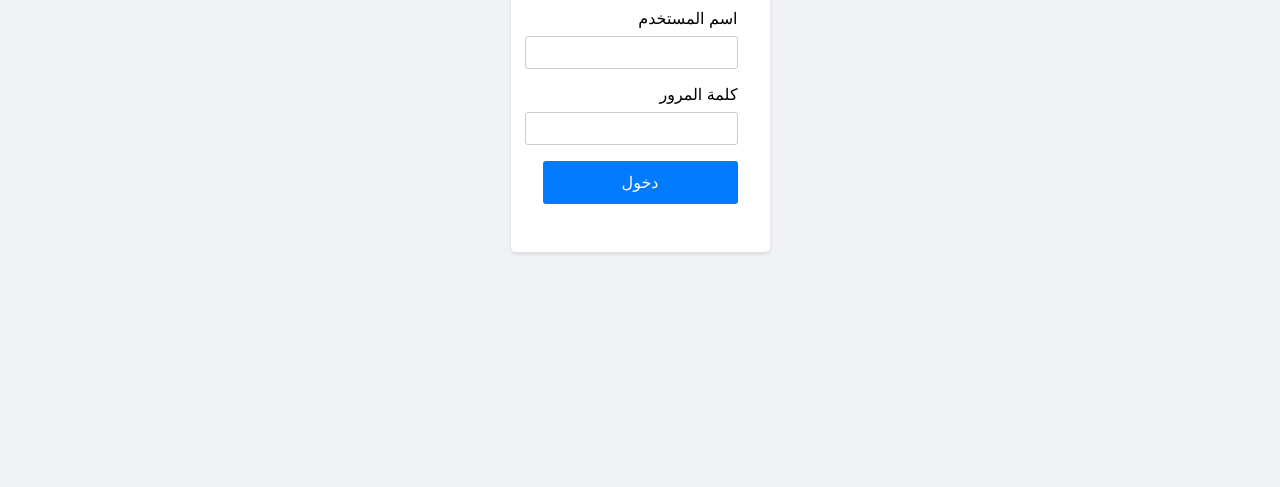
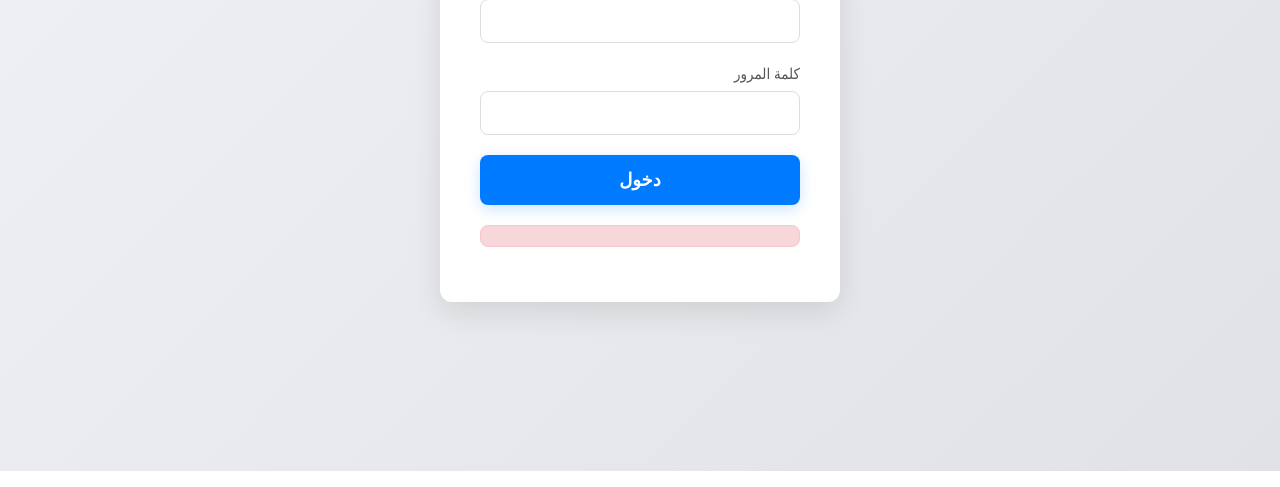
Before and after one commit to zainsoftyemen-hue/hizoum-crm, a website: page index.html in a window 1280 px wide. Shown: the part 329-816 px from the top of the page. Drawn offline with Linux system fonts and the light colour scheme.

Commit message:
صفحة تسجيل دخول احترافية

```diff
--- a/style.css
+++ b/style.css
@@ -1,58 +1,138 @@
+/* General Body Styles */
 body {
-    font-family: sans-serif;
+    font-family: 'Segoe UI', Tahoma, Geneva, Verdana, sans-serif; /* Modern, clean font */
     display: flex;
     justify-content: center;
     align-items: center;
-    height: 100vh;
-    background-color: #f0f2f5;
+    min-height: 100vh; /* Use min-height for better responsiveness */
+    background: linear-gradient(135deg, #f0f2f5 0%, #e0e2e5 100%); /* Subtle gradient background */
+    margin: 0;
+    padding: 20px; /* Add some padding for smaller screens */
+    box-sizing: border-box; /* Include padding in element's total width and height */
     direction: rtl;
 }
 
+/* Login Container Styling */
 .login-container {
-    background-color: white;
-    padding: 2rem;
-    border-radius: 5px;
-    box-shadow: 0 2px 4px rgba(0, 0, 0, 0.1);
+    background-color: #ffffff; /* Pure white background */
+    padding: 40px; /* Increased padding */
+    border-radius: 12px; /* More rounded corners */
+    box-shadow: 0 10px 30px rgba(0, 0, 0, 0.1); /* Softer, larger shadow */
+    width: 100%;
+    max-width: 400px; /* Max width for better control on large screens */
+    box-sizing: border-box;
+    animation: fadeIn 0.8s ease-out; /* Simple fade-in animation */
 }
 
+@keyframes fadeIn {
+    from { opacity: 0; transform: translateY(-20px); }
+    to { opacity: 1; transform: translateY(0); }
+}
+
+/* Heading Styling */
 h2 {
     text-align: center;
-    margin-bottom: 1.5rem;
+    margin-bottom: 30px; /* Increased margin */
+    color: #333333; /* Darker text for better contrast */
+    font-size: 28px; /* Larger heading */
+    font-weight: 600; /* Slightly bolder */
 }
 
+/* Form Group Styling */
 .form-group {
-    margin-bottom: 1rem;
+    margin-bottom: 20px; /* Increased margin */
 }
 
+/* Label Styling */
 label {
     display: block;
-    margin-bottom: 0.5rem;
+    margin-bottom: 8px; /* Increased margin */
+    color: #555555; /* Slightly lighter label text */
+    font-size: 15px;
+    font-weight: 500;
 }
 
+/* Input Field Styling */
 input {
     width: 100%;
-    padding: 0.5rem;
-    border: 1px solid #ccc;
-    border-radius: 3px;
+    padding: 12px 15px; /* More padding for better touch targets */
+    border: 1px solid #dddddd; /* Lighter border */
+    border-radius: 8px; /* More rounded input fields */
+    font-size: 16px;
+    color: #333333;
+    transition: border-color 0.3s ease, box-shadow 0.3s ease; /* Smooth transitions */
+    box-sizing: border-box;
 }
 
+input:focus {
+    border-color: #007bff; /* Highlight border on focus */
+    box-shadow: 0 0 0 3px rgba(0, 123, 255, 0.2); /* Subtle glow on focus */
+    outline: none; /* Remove default outline */
+}
+
+/* Button Styling */
 button {
     width: 100%;
-    padding: 0.75rem;
+    padding: 14px; /* More padding for a larger button */
     border: none;
-    border-radius: 3px;
-    background-color: #007bff;
+    border-radius: 8px; /* More rounded button */
+    background-color: #007bff; /* Primary blue color */
     color: white;
-    font-size: 1rem;
+    font-size: 18px; /* Larger font size */
+    font-weight: 600;
     cursor: pointer;
+    transition: background-color 0.3s ease, transform 0.2s ease; /* Smooth transitions */
+    box-shadow: 0 4px 15px rgba(0, 123, 255, 0.2); /* Subtle shadow for the button */
 }
 
 button:hover {
-    background-color: #0056b3;
+    background-color: #0056b3; /* Darker blue on hover */
+    transform: translateY(-2px); /* Slight lift effect on hover */
+    box-shadow: 0 6px 20px rgba(0, 123, 255, 0.3); /* Enhanced shadow on hover */
 }
 
+button:active {
+    transform: translateY(0); /* Press down effect */
+    box-shadow: 0 2px 10px rgba(0, 123, 255, 0.15); /* Reduced shadow on active */
+}
+
+/* Error Message Styling */
 .error-message {
-    color: red;
-    margin-top: 1rem;
+    color: #dc3545; /* Bootstrap's danger red */
+    margin-top: 20px; /* Increased margin */
     text-align: center;
+    font-size: 15px;
+    font-weight: 500;
+    background-color: #f8d7da; /* Light red background */
+    border: 1px solid #f5c6cb; /* Red border */
+    border-radius: 8px;
+    padding: 10px;
+    opacity: 0;
+    transform: translateY(10px);
+    animation: slideInError 0.4s forwards; /* Animation for error message */
 }
+
+@keyframes slideInError {
+    to { opacity: 1; transform: translateY(0); }
+}
+
+/* Responsive Adjustments */
+@media (max-width: 600px) {
+    .login-container {
+        padding: 30px 20px;
+        margin: 0 15px; /* Add horizontal margin on small screens */
+    }
+
+    h2 {
+        font-size: 24px;
+    }
+
+    button {
+        font-size: 16px;
+        padding: 12px;
+    }
+
+    input {
+        padding: 10px 12px;
+    }
+}
```
